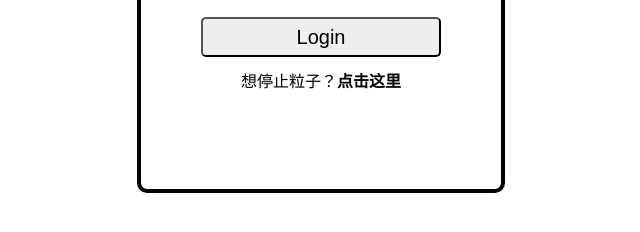
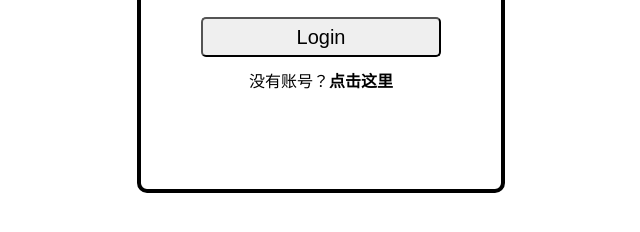
Before and after one commit to lwq20060810/html, a plain HTML site: page html/login.html in a window 1280 px wide. Shown: the part 420-652 px from the top of the page, 319-959 px from the left. Drawn offline with Linux system fonts and the light colour scheme.

Commit message:
Update login.html

```diff
--- a/html/login.html
+++ b/html/login.html
@@ -481,7 +481,7 @@
             </div>
 
 
-            <p>想停止粒子？<b class=" button"><a href="javascript:;">点击这里</a></b></p>
+            <p>没有账号？<b class=" button"><a href="zhuce.html">点击这里</a></b></p>
 
 
         </div>
```
